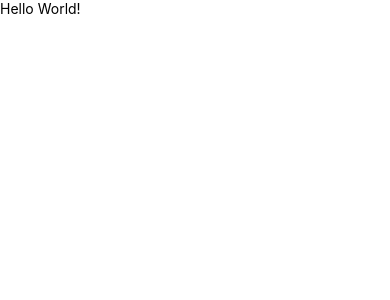
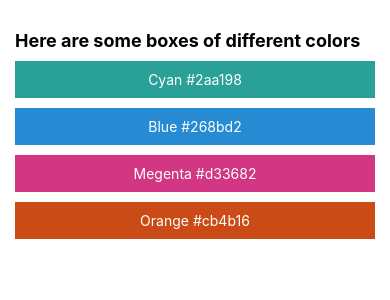
Before and after one commit to qdaszx/RN-Basic, a React Native app in the folder rnbasic/: screen / in a window 390 px wide. Shown: the top 300 px of the page. Built offline with nearby package versions, Linux system fonts and the light colour scheme.

Commit message:
style practice

```diff
--- a/rnbasic/App.js
+++ b/rnbasic/App.js
@@ -1,14 +1,59 @@
 import React from 'react';
-import { View, Text, SafeAreaView } from 'react-native';
+import { View, Text, SafeAreaView, StyleSheet } from 'react-native';
 
 const App = () => {
   return (
     <SafeAreaView>
-      <View>
-        <Text>Hello World!</Text>
+      <View style={styles.container}>
+        <Text style={styles.h1}>Here are some boxes of different colors</Text>
+        <View style={[styles.div, styles.cyan]}>
+          <Text style={styles.sapn}>Cyan #2aa198</Text>
+        </View>
+        <View style={[styles.div, styles.blue]}>
+          <Text style={styles.sapn}>Blue #268bd2</Text>
+        </View>
+        <View style={[styles.div, styles.megenta]}>
+          <Text style={styles.sapn}>Megenta #d33682</Text>
+        </View>
+        <View style={[styles.div, styles.orange]}>
+          <Text style={styles.sapn}>Orange #cb4b16</Text>
+        </View>
       </View>
     </SafeAreaView>
   );
 };
 
+const styles = StyleSheet.create({
+  container: {
+    marginVertical: 30,
+    marginHorizontal: 15,
+  },
+  h1: {
+    paddingBottom: 10,
+    fontSize: 18,
+    fontWeight: 'bold',
+  },
+  div: {
+    paddingVertical: 10,
+    marginBottom: 10,
+    justifyContent: 'center',
+    alignItems: 'center',
+  },
+  sapn: {
+    color: '#ffffff',
+  },
+  cyan: {
+    backgroundColor: '#2aa198',
+  },
+  blue: {
+    backgroundColor: '#268bd2',
+  },
+  megenta: {
+    backgroundColor: '#d33682',
+  },
+  orange: {
+    backgroundColor: '#cb4b16',
+  },
+});
+
 export default App;
```
